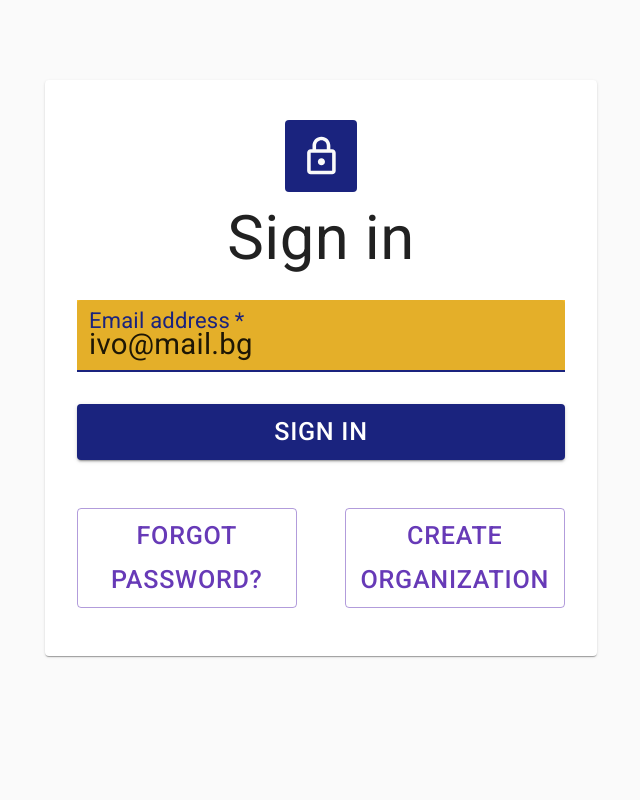
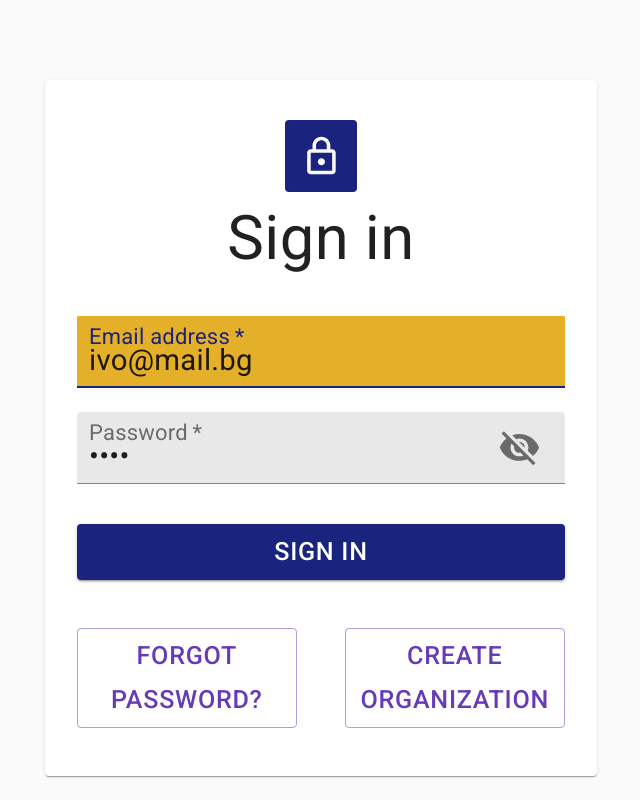
Before and after one commit to IVAS-TECH/front-end, a React (Create React App) app: page / in a window 1280 px wide. Shown: the whole page, without its empty margins (319-959 px from the left). Built offline with nearby package versions, Linux system fonts and the light colour scheme.

Commit message:
adding password field

```diff
--- a/src/component/formControl/TextInput.tsx
+++ b/src/component/formControl/TextInput.tsx
@@ -23,6 +23,7 @@ export interface TextInputProps extends MuiProps {
     value: string,
     label: string,
     error?: string,
+    endAdornment?: JSX.Element,
     onValueChange: (value: string) => void,
     onFocus?: () => void,
     onBlur?: () => void
@@ -52,15 +53,18 @@ const TextInput: React.FC<TextInputProps> = ({
     error,
     secondary,
     helperText,
+    endAdornment,
     ...rest
 }) => (
     <TextField
         {...rest}
         variant="filled"
+        margin="normal"
         value={value}
         error={!!error}
         helperText={!!error ? error : helperText}
         color={secondary ? 'secondary' : 'primary'}
+        InputProps={{ endAdornment }}
         onChange={handleOnChangeEvent(value, onValueChange)}
     />
 );
--- /dev/null
+++ b/src/component/formField/Password.tsx
@@ -0,0 +1,41 @@
+import React from 'react';
+import TextInput, { TextInputProps } from './../formControl/TextInput';
+import InputAdornment from '@material-ui/core/InputAdornment';
+import IconButton from '@material-ui/core/IconButton';
+import Visibility from '@material-ui/icons/Visibility';
+import VisibilityOff from '@material-ui/icons/VisibilityOff';
+
+type PasswordProps = Pick<TextInputProps,
+    'className' |
+    'name' |
+    'value' |
+    'label' |
+    'onValueChange' |
+    'onFocus' |
+    'onBlur' |
+    'error'
+>;
+
+const Password: React.FC<PasswordProps> = (props) => {
+    const [show, setShow] = React.useState(false);
+
+    return (
+        <TextInput
+            {...props}
+            fullWidth
+            required
+            type={show ? 'text' : 'password'}
+            endAdornment={
+                <InputAdornment position="end">
+                    <IconButton
+                        onClick={() => setShow(!show)}
+                    >
+                        {show ? <Visibility /> : <VisibilityOff />}
+                    </IconButton>
+                </InputAdornment>
+            }
+        />
+    );
+};
+
+export default Password;
--- a/src/page/signIn/Form.tsx
+++ b/src/page/signIn/Form.tsx
@@ -1,5 +1,6 @@
 import React from 'react';
 import Email from './../../component/formField/Email';
+import Password from './../../component/formField/Password';
 import Button from '@material-ui/core/Button';
 import Grid from '@material-ui/core/Grid';
 import { makeStyles } from '@material-ui/core/styles';
@@ -20,6 +21,7 @@ const Form: React.FC<{}> = () => {
     return (
         <form className={classes.form} noValidate>
             <Email className={classes.test} value="ivo@mail.bg" onValueChange={v => console.log(v)}/>
+            <Password value="test" name="password" label="Password" onValueChange={v => console.log(v)}/>
             <Button
                 fullWidth
                 variant='contained'
```
